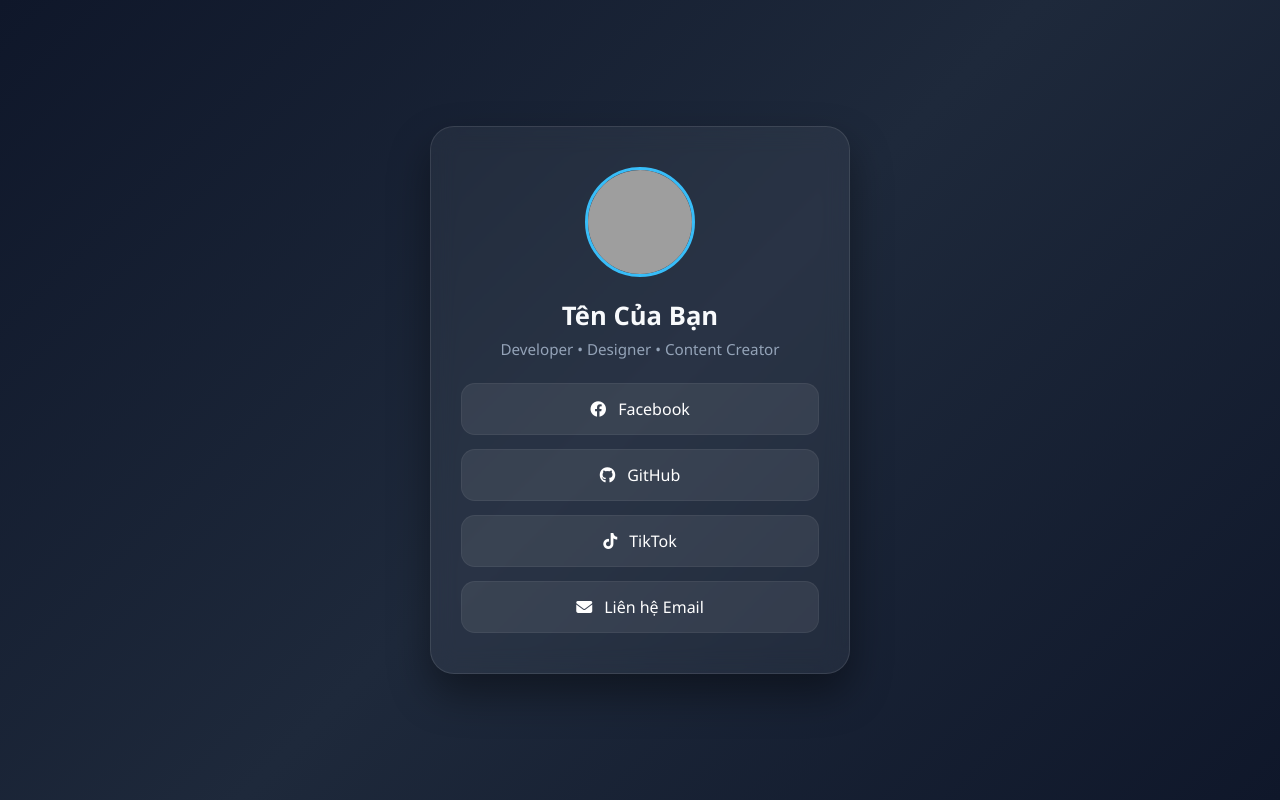
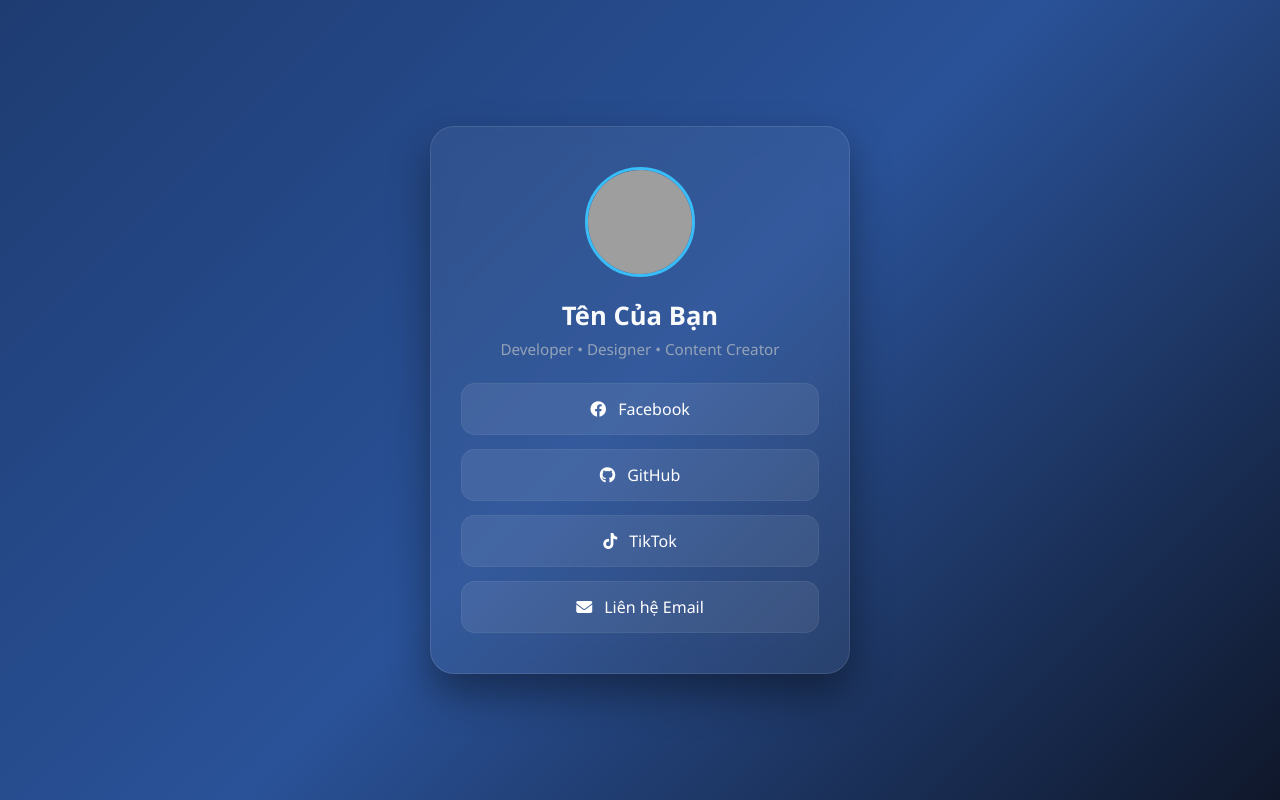
Before and after one commit to hoodieey17-byte/hoodieey17-byte.github.io, a plain HTML site: page index.html in a window 1280 px wide. Drawn offline with Linux system fonts and the light colour scheme; grey boxes are pictures that could not be loaded.

Commit message:
Update index.html

```diff
--- a/index.html
+++ b/index.html
@@ -9,7 +9,7 @@
     <style>
         * { margin: 0; padding: 0; box-sizing: border-box; font-family: 'Segoe UI', Tahoma, Geneva, Verdana, sans-serif; }
         body {
-            background: linear-gradient(135deg, #0f172a, #1e293b, #0f172a);
+            background: linear-gradient(135deg, #1e3c72, #2a5298, #0f172a);
             color: #f8fafc;
             min-height: 100vh;
             display: flex;
```
